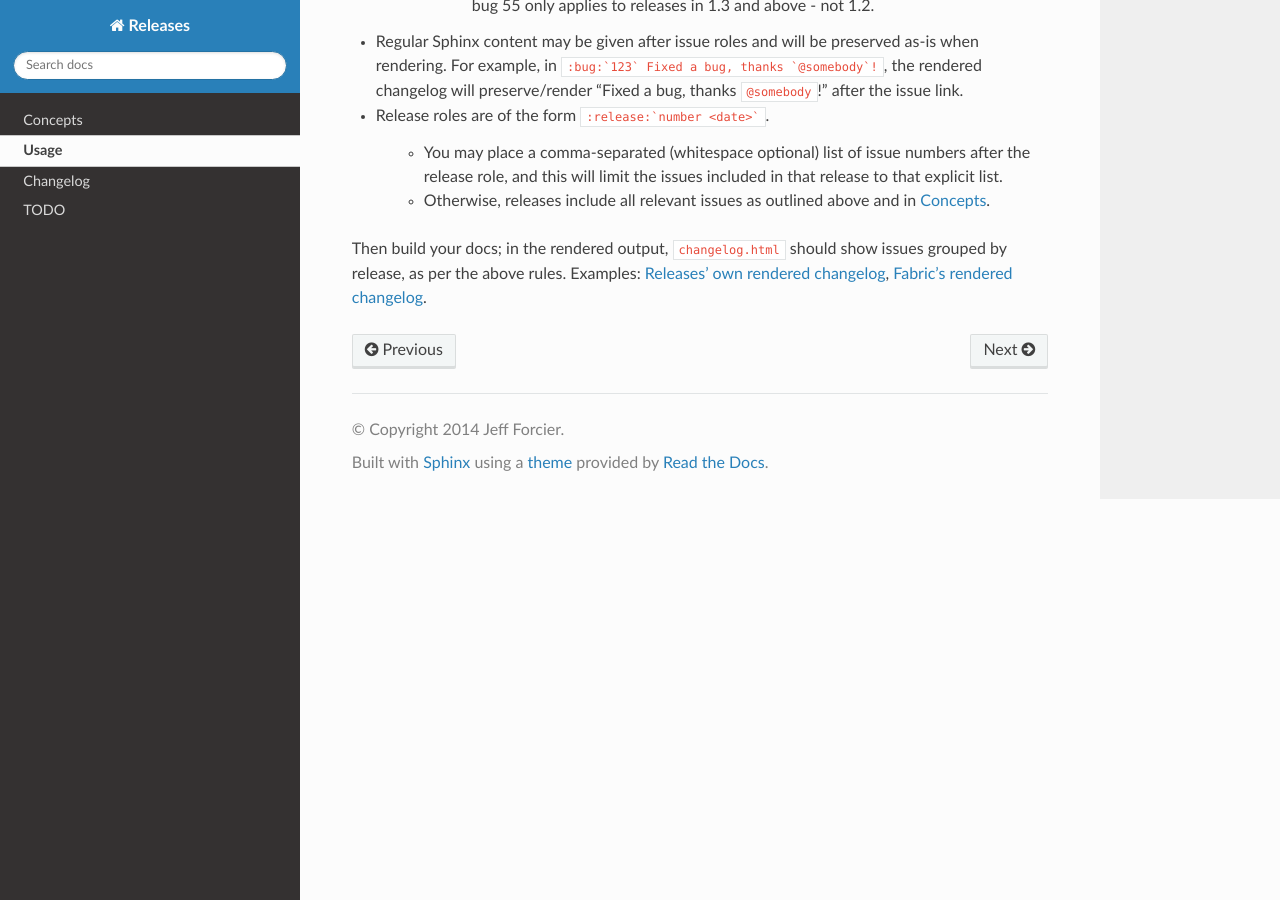
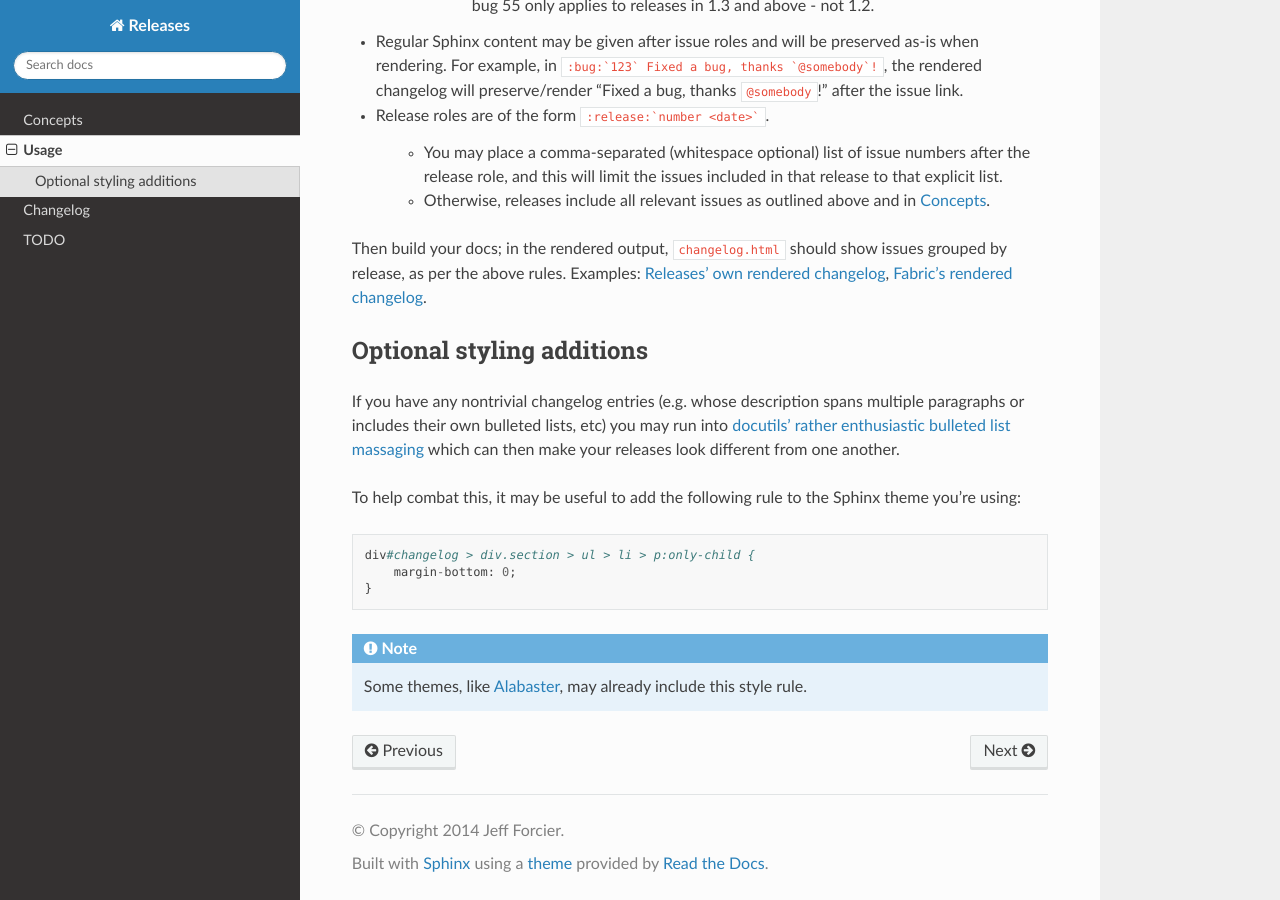
Before and after one commit to bitprophet/releases, a Sphinx documentation site: the page built from docs/usage.rst, in a window 1280 px wide and 900 px high, scrolled down 1192 px. Built offline with Sphinx 7.4.7 and the Read the Docs theme 2.0.0, drawn with Linux system fonts in a browser that asks for light colours.

Commit message:
Docs re: #23 styling junk

```diff
--- a/docs/usage.rst
+++ b/docs/usage.rst
@@ -81,3 +81,24 @@ issues grouped by release, as per the above rules. Examples: `Releases' own
 rendered changelog
 <http://releases.readthedocs.org/en/latest/changelog.html>`_, `Fabric's
 rendered changelog <http://docs.fabfile.org/en/latest/changelog.html>`_.
+
+
+Optional styling additions
+==========================
+
+If you have any nontrivial changelog entries (e.g. whose description spans
+multiple paragraphs or includes their own bulleted lists, etc) you may run into
+`docutils' rather enthusiastic bulleted list massaging
+<http://docutils.sourceforge.net/sandbox/html4strict/data/simple-lists.html>`_
+which can then make your releases look different from one another.
+
+To help combat this, it may be useful to add the following rule to the Sphinx
+theme you're using::
+
+    div#changelog > div.section > ul > li > p:only-child {
+        margin-bottom: 0;
+    }
+
+.. note::
+    Some themes, like `Alabaster <http://github.com/bitprophet/alabaster>`_,
+    may already include this style rule.
```
